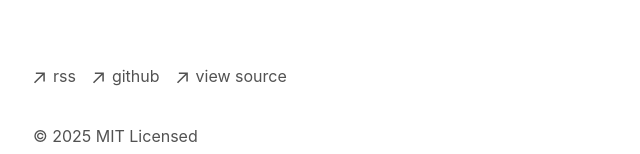
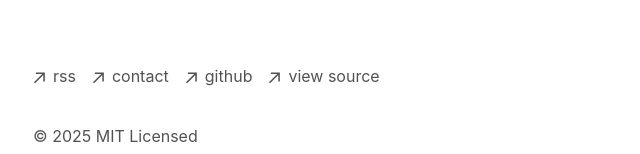
Before and after one commit to datsfilipe/datsfilipe.xyz, a Next.js app: page / in a window 1280 px wide. Shown: the part 456-610 px from the top of the page, without its empty margins (319-959 px from the left). Built offline with nearby package versions, Linux system fonts and the light colour scheme.

Commit message:
feat: add contact link

```diff
--- a/app/components/footer.tsx
+++ b/app/components/footer.tsx
@@ -33,6 +33,15 @@
         <li>
           <a
             className="flex items-center transition-all hover:text-neutral-800 dark:hover:text-neutral-100"
+            href="mailto:contact@datsfilipe.xyz"
+          >
+            <ArrowIcon />
+            <p className="ml-2 h-7">contact</p>
+          </a>
+        </li>
+        <li>
+          <a
+            className="flex items-center transition-all hover:text-neutral-800 dark:hover:text-neutral-100"
             rel="noopener noreferrer"
             target="_blank"
             href="https://github.com/datsfilipe"
```
